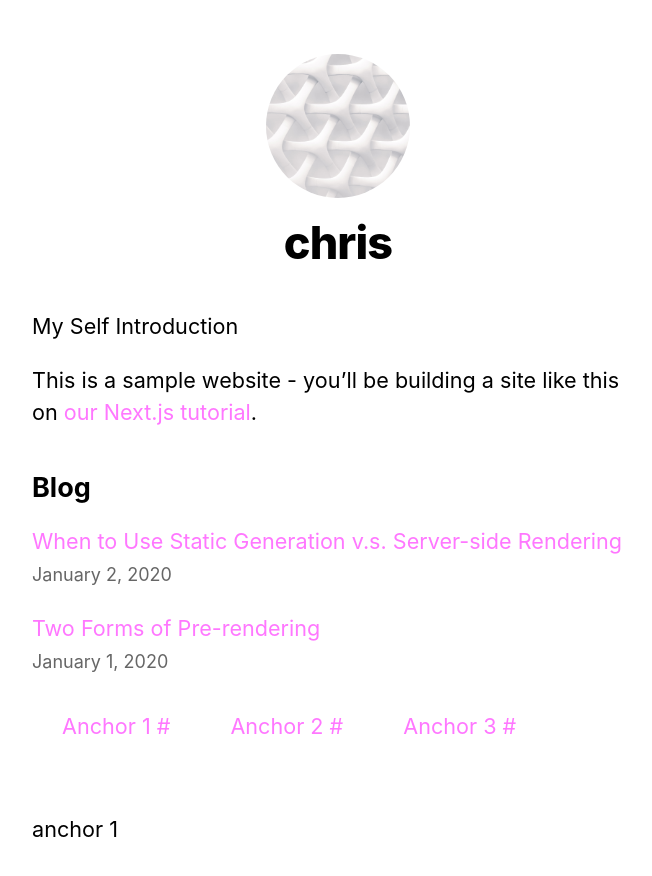
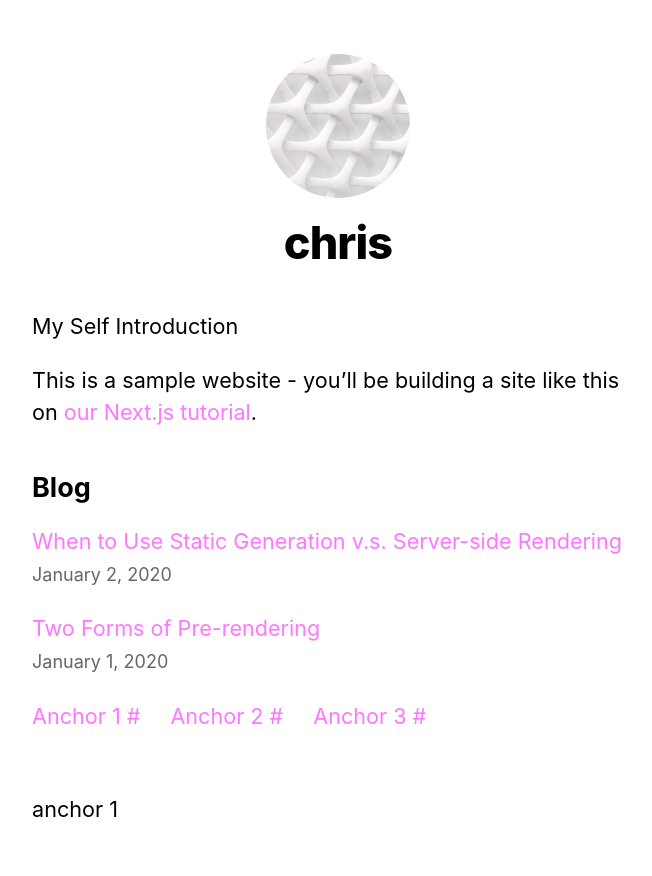
Before and after one commit to chrisb711/nextjs-blog, a Next.js app: page / in a window 1280 px wide. Shown: the top 876 px of the page, without its empty margins (302-954 px from the left). Built offline with nearby package versions, Linux system fonts and the light colour scheme.

Commit message:
navigation gap

```diff
--- a/styles/utils.module.css
+++ b/styles/utils.module.css
@@ -55,10 +55,7 @@
     margin-bottom: 60px;
     display: flex;
     flex-wrap: nowrap;
-}
-
-.anchorNav .navItem {
-    margin: 10px 30px;
+    gap: 30px;
 }
 
 .sectionElement {
```
